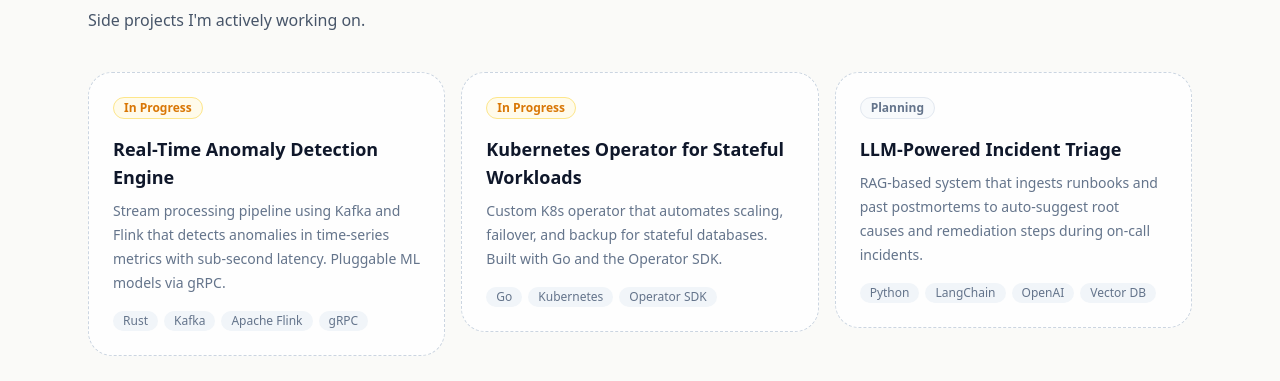
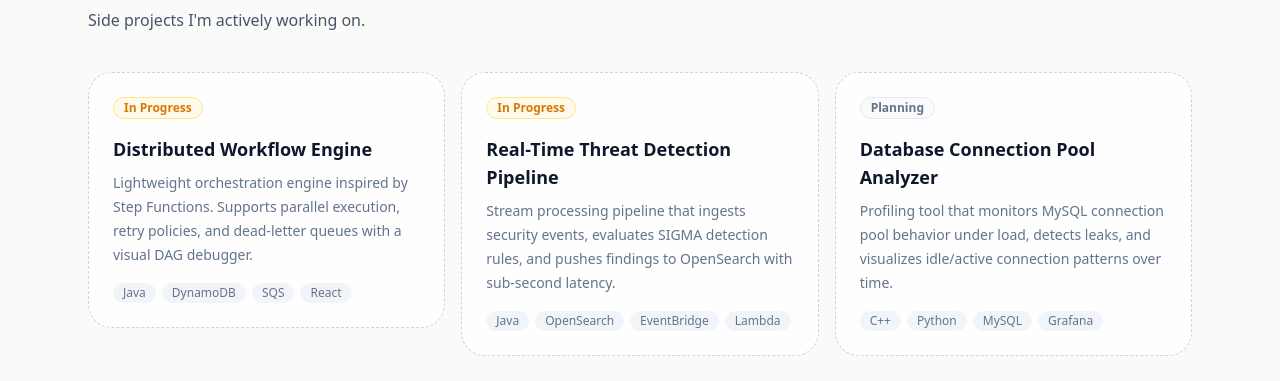
Before and after one commit to manaswini1920/manaswini1920.github.io, a Next.js app: page / in a window 1280 px wide. Shown: the part 3720-4101 px from the top of the page. Built offline with nearby package versions, Linux system fonts and the light colour scheme; no server answers.

Commit message:
Align in-progress projects with actual resume skills: Java, C++, Python, AWS, OpenSearch, MySQL

```diff
--- a/src/app/page.tsx
+++ b/src/app/page.tsx
@@ -325,9 +325,9 @@ export default function Page() {
         <p className="mt-3 text-slate-600">Side projects I&apos;m actively working on.</p>
         <div className="mt-10 grid gap-4 md:grid-cols-3">
           {[
-            { title: "Real-Time Anomaly Detection Engine", desc: "Stream processing pipeline using Kafka and Flink that detects anomalies in time-series metrics with sub-second latency. Pluggable ML models via gRPC.", tags: ["Rust", "Kafka", "Apache Flink", "gRPC"], status: "In Progress" },
-            { title: "Kubernetes Operator for Stateful Workloads", desc: "Custom K8s operator that automates scaling, failover, and backup for stateful databases. Built with Go and the Operator SDK.", tags: ["Go", "Kubernetes", "Operator SDK"], status: "In Progress" },
-            { title: "LLM-Powered Incident Triage", desc: "RAG-based system that ingests runbooks and past postmortems to auto-suggest root causes and remediation steps during on-call incidents.", tags: ["Python", "LangChain", "OpenAI", "Vector DB"], status: "Planning" },
+            { title: "Distributed Workflow Engine", desc: "Lightweight orchestration engine inspired by Step Functions. Supports parallel execution, retry policies, and dead-letter queues with a visual DAG debugger.", tags: ["Java", "DynamoDB", "SQS", "React"], status: "In Progress" },
+            { title: "Real-Time Threat Detection Pipeline", desc: "Stream processing pipeline that ingests security events, evaluates SIGMA detection rules, and pushes findings to OpenSearch with sub-second latency.", tags: ["Java", "OpenSearch", "EventBridge", "Lambda"], status: "In Progress" },
+            { title: "Database Connection Pool Analyzer", desc: "Profiling tool that monitors MySQL connection pool behavior under load, detects leaks, and visualizes idle/active connection patterns over time.", tags: ["C++", "Python", "MySQL", "Grafana"], status: "Planning" },
           ].map((p, i) => (
             <Tilt key={p.title}>
               <motion.div initial={{ opacity: 0, y: 20 }} whileInView={{ opacity: 1, y: 0 }} viewport={{ once: true }} transition={{ delay: i * 0.08 }}
```
